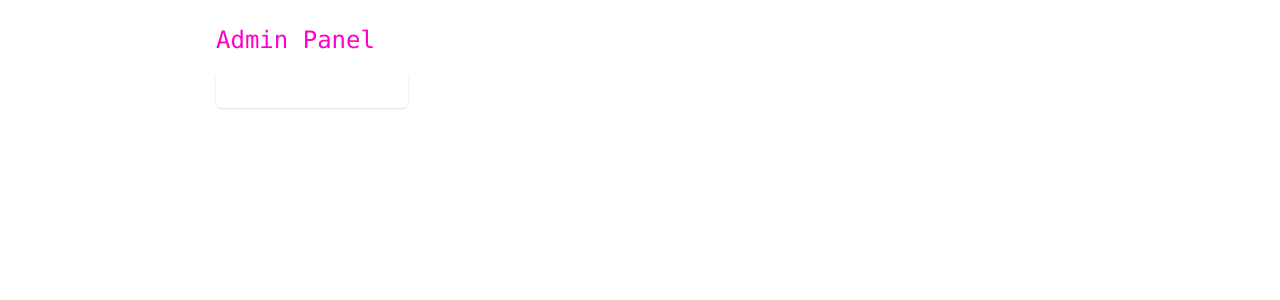
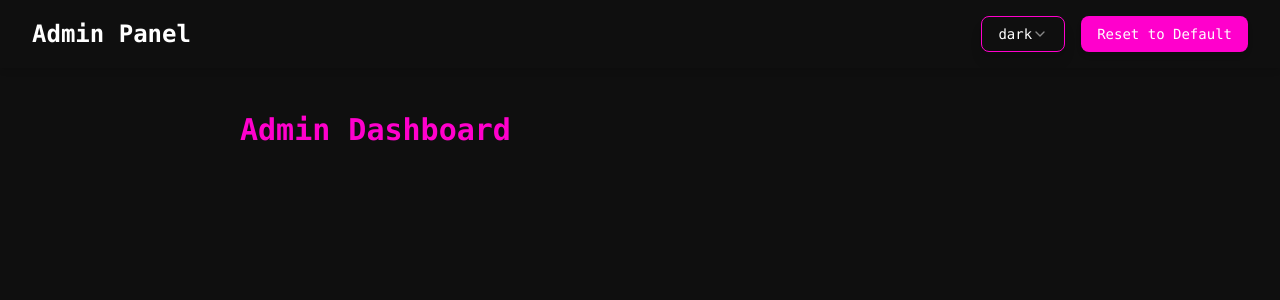
Before and after one commit to Darrellson/cyberpunk-blog, a Next.js app: page /admin in a window 1280 px wide. Shown: the top 300 px of the page. Built offline with nearby package versions, Linux system fonts and the light colour scheme.

Commit message:
fit:adinpanel, logic, tools.

```diff
--- a/app/admin/page.tsx
+++ b/app/admin/page.tsx
@@ -1,11 +1,11 @@
-'use client'
-import ThemeSwitcher from '@/components/ThemeSwitcher'
+import AdminPanel from '@/components/AdminToggle'
 
 export default function AdminPage() {
   return (
-    <div>
-      <h1 className="text-2xl mb-4 text-cyberpunk-primary">Admin Panel</h1>
-      <ThemeSwitcher />
+    <div className="pt-16">
+      {/* This adds space for the navbar */}
+      <h1 className="text-3xl text-cyberpunk-primary font-semibold p-6">Admin Dashboard</h1>
+      <AdminPanel />
     </div>
   )
 }
--- a/app/layout.tsx
+++ b/app/layout.tsx
@@ -1,15 +1,16 @@
 'use client'
+
 import '@/styles/globals.css'
 import type { ReactNode } from 'react'
 import { useEffect, useState } from 'react'
 
 export default function RootLayout({ children }: { children: ReactNode }) {
-  const [theme, setTheme] = useState('dark')
+  const [theme, setTheme] = useState('cyberpunk')
 
   useEffect(() => {
-    const stored = localStorage.getItem('theme') || 'dark'
+    const stored = localStorage.getItem('theme') || 'cyberpunk'
     setTheme(stored)
-    document.body.classList.remove('light', 'dark')
+    document.body.classList.remove('light', 'dark', 'cyberpunk')
     document.body.classList.add(stored)
   }, [])
 
--- a/app/page.tsx
+++ b/app/page.tsx
@@ -3,7 +3,7 @@ import JokeMicroblog from '@/components/JokeMicroblog'
 import MediaGallery from '@/components/MediaGallery'
 import AdminToggle from '@/components/AdminToggle'
 
-export const revalidate = 60; // ISR every 60s
+export const revalidate = 60;
 
 export default function HomePage() {
   return (
--- a/components/AdminToggle.tsx
+++ b/components/AdminToggle.tsx
@@ -1,32 +1,71 @@
 'use client'
 
-import { useState } from 'react'
-import ThemeSwitcher from './ThemeSwitcher'
+import { useEffect, useState } from 'react'
+import { Card, CardContent, CardHeader, CardTitle } from '@/components/ui/card'
 import { Button } from '@/components/ui/button'
-import { Card, CardContent, CardHeader, CardTitle } from '@/components/ui/card'
+import { Select, SelectContent, SelectItem, SelectTrigger, SelectValue } from '@/components/ui/select'
+import { motion, AnimatePresence } from 'framer-motion'
 
-export default function AdminToggle() {
-  const [isOpen, setIsOpen] = useState(false)
+const themes = ['light', 'dark', 'cyberpunk', 'retro', 'neon']
+
+export default function AdminPanel() {
+  const [theme, setTheme] = useState('dark')
+  const [mounted, setMounted] = useState(false)
+
+  useEffect(() => {
+    const stored = localStorage.getItem('theme') || 'dark'
+    setTheme(stored)
+    document.body.classList.remove('light', 'dark', 'cyberpunk', 'retro', 'neon')
+    document.body.classList.add(stored)
+    setMounted(true)
+  }, [])
+
+  useEffect(() => {
+    if (!mounted) return
+    document.body.classList.remove('light', 'dark', 'cyberpunk', 'retro', 'neon')
+    document.body.classList.add(theme)
+    localStorage.setItem('theme', theme)
+  }, [theme, mounted])
+
+  const resetTheme = () => {
+    setTheme('dark')
+    localStorage.removeItem('theme')
+  }
+
+  if (!mounted) return null
 
   return (
-    <div className="mt-6">
-      <Button
-        onClick={() => setIsOpen(!isOpen)}
-        className="bg-cyberpunk-primary text-white hover:bg-cyberpunk-secondary"
-      >
-        {isOpen ? 'Close Admin Panel' : 'Open Admin Panel'}
-      </Button>
-
-      {isOpen && (
-        <Card className="mt-4 border-cyberpunk-primary bg-black text-white">
-          <CardHeader>
-            <CardTitle className="text-cyberpunk-primary">Admin Panel</CardTitle>
-          </CardHeader>
-          <CardContent>
-            <ThemeSwitcher />
-          </CardContent>
-        </Card>
-      )}
-    </div>
+    <motion.div
+      key="admin-panel"
+      initial={{ opacity: 0, y: -40 }}
+      animate={{ opacity: 1, y: 0 }}
+      exit={{ opacity: 0, y: -40 }}
+      transition={{ duration: 0.4 }}
+      className="fixed top-0 left-0 right-0 z-50 bg-cyberpunk-background py-4 px-8 shadow-md"
+    >
+      <div className="flex justify-between items-center">
+        <div className="text-2xl text-white font-bold">Admin Panel</div>
+        <div className="flex gap-4">
+          <Select value={theme} onValueChange={setTheme}>
+            <SelectTrigger className="bg-cyberpunk-accent border-cyberpunk-primary text-white py-2 px-4 rounded-lg shadow-lg">
+              <SelectValue placeholder="Select Theme" />
+            </SelectTrigger>
+            <SelectContent>
+              {themes.map(t => (
+                <SelectItem key={t} value={t} className="capitalize">
+                  {t}
+                </SelectItem>
+              ))}
+            </SelectContent>
+          </Select>
+          <Button
+            onClick={resetTheme}
+            className="bg-cyberpunk-primary text-white py-2 px-4 rounded-lg shadow-md hover:bg-cyberpunk-secondary transition-all"
+          >
+            Reset to Default
+          </Button>
+        </div>
+      </div>
+    </motion.div>
   )
 }
--- a/components/Article.tsx
+++ b/components/Article.tsx
@@ -1,8 +1,11 @@
 'use client'
+
 import { Card, CardContent, CardHeader, CardTitle } from '@/components/ui/card'
+import { motion } from 'framer-motion'
 
 export default function Article() {
   return (
+    <motion.div initial={{ opacity: 0 }} animate={{ opacity: 1 }} transition={{ duration: 0.6 }}>
       <Card className="my-6 border-cyberpunk-primary">
         <CardHeader>
           <CardTitle className="text-cyberpunk-primary text-xl">Welcome to the Cyber Blog</CardTitle>
@@ -13,5 +16,6 @@ export default function Article() {
           <p>We regularly feature interviews with digital artists, synthwave playlists, and curated gear for your next net-run.</p>
         </CardContent>
       </Card>
+    </motion.div>
   )
 }
--- a/components/ThemeSwitcher.tsx
+++ b/components/ThemeSwitcher.tsx
@@ -3,31 +3,35 @@
 import { useEffect, useState } from 'react'
 import { Button } from '@/components/ui/button'
 
+const themes = ['light', 'dark', 'cyberpunk'] as const
+
 export default function ThemeSwitcher() {
-  const [theme, setTheme] = useState('light')
+  const [theme, setTheme] = useState('cyberpunk')
   const [mounted, setMounted] = useState(false)
 
   useEffect(() => {
-    const stored = localStorage.getItem('theme') || 'light'
+    const stored = localStorage.getItem('theme') || 'cyberpunk'
     setTheme(stored)
     setMounted(true)
   }, [])
 
   useEffect(() => {
     if (!mounted) return
-    document.body.classList.remove('light', 'dark')
+    document.body.classList.remove('light', 'dark', 'cyberpunk')
     document.body.classList.add(theme)
     localStorage.setItem('theme', theme)
   }, [theme, mounted])
 
   if (!mounted) return null
 
+  const nextTheme = themes[(themes.indexOf(theme as any) + 1) % themes.length]
+
   return (
     <Button
-      onClick={() => setTheme(theme === 'light' ? 'dark' : 'light')}
+      onClick={() => setTheme(nextTheme)}
       className="bg-cyberpunk-accent text-white hover:bg-cyberpunk-button-hover-bg"
     >
-      Switch to {theme === 'light' ? 'Dark' : 'Light'} Mode
+      Switch to {nextTheme} Mode
     </Button>
   )
 }
--- /dev/null
+++ b/components/ui/select.tsx
@@ -0,0 +1,159 @@
+"use client"
+
+import * as React from "react"
+import * as SelectPrimitive from "@radix-ui/react-select"
+import { Check, ChevronDown, ChevronUp } from "lucide-react"
+
+import { cn } from "@/lib/utils"
+
+const Select = SelectPrimitive.Root
+
+const SelectGroup = SelectPrimitive.Group
+
+const SelectValue = SelectPrimitive.Value
+
+const SelectTrigger = React.forwardRef<
+  React.ElementRef<typeof SelectPrimitive.Trigger>,
+  React.ComponentPropsWithoutRef<typeof SelectPrimitive.Trigger>
+>(({ className, children, ...props }, ref) => (
+  <SelectPrimitive.Trigger
+    ref={ref}
+    className={cn(
+      "flex h-9 w-full items-center justify-between whitespace-nowrap rounded-md border border-input bg-transparent px-3 py-2 text-sm shadow-sm ring-offset-background data-[placeholder]:text-muted-foreground focus:outline-none focus:ring-1 focus:ring-ring disabled:cursor-not-allowed disabled:opacity-50 [&>span]:line-clamp-1",
+      className
+    )}
+    {...props}
+  >
+    {children}
+    <SelectPrimitive.Icon asChild>
+      <ChevronDown className="h-4 w-4 opacity-50" />
+    </SelectPrimitive.Icon>
+  </SelectPrimitive.Trigger>
+))
+SelectTrigger.displayName = SelectPrimitive.Trigger.displayName
+
+const SelectScrollUpButton = React.forwardRef<
+  React.ElementRef<typeof SelectPrimitive.ScrollUpButton>,
+  React.ComponentPropsWithoutRef<typeof SelectPrimitive.ScrollUpButton>
+>(({ className, ...props }, ref) => (
+  <SelectPrimitive.ScrollUpButton
+    ref={ref}
+    className={cn(
+      "flex cursor-default items-center justify-center py-1",
+      className
+    )}
+    {...props}
+  >
+    <ChevronUp className="h-4 w-4" />
+  </SelectPrimitive.ScrollUpButton>
+))
+SelectScrollUpButton.displayName = SelectPrimitive.ScrollUpButton.displayName
+
+const SelectScrollDownButton = React.forwardRef<
+  React.ElementRef<typeof SelectPrimitive.ScrollDownButton>,
+  React.ComponentPropsWithoutRef<typeof SelectPrimitive.ScrollDownButton>
+>(({ className, ...props }, ref) => (
+  <SelectPrimitive.ScrollDownButton
+    ref={ref}
+    className={cn(
+      "flex cursor-default items-center justify-center py-1",
+      className
+    )}
+    {...props}
+  >
+    <ChevronDown className="h-4 w-4" />
+  </SelectPrimitive.ScrollDownButton>
+))
+SelectScrollDownButton.displayName =
+  SelectPrimitive.ScrollDownButton.displayName
+
+const SelectContent = React.forwardRef<
+  React.ElementRef<typeof SelectPrimitive.Content>,
+  React.ComponentPropsWithoutRef<typeof SelectPrimitive.Content>
+>(({ className, children, position = "popper", ...props }, ref) => (
+  <SelectPrimitive.Portal>
+    <SelectPrimitive.Content
+      ref={ref}
+      className={cn(
+        "relative z-50 max-h-[--radix-select-content-available-height] min-w-[8rem] overflow-y-auto overflow-x-hidden rounded-md border bg-popover text-popover-foreground shadow-md data-[state=open]:animate-in data-[state=closed]:animate-out data-[state=closed]:fade-out-0 data-[state=open]:fade-in-0 data-[state=closed]:zoom-out-95 data-[state=open]:zoom-in-95 data-[side=bottom]:slide-in-from-top-2 data-[side=left]:slide-in-from-right-2 data-[side=right]:slide-in-from-left-2 data-[side=top]:slide-in-from-bottom-2 origin-[--radix-select-content-transform-origin]",
+        position === "popper" &&
+          "data-[side=bottom]:translate-y-1 data-[side=left]:-translate-x-1 data-[side=right]:translate-x-1 data-[side=top]:-translate-y-1",
+        className
+      )}
+      position={position}
+      {...props}
+    >
+      <SelectScrollUpButton />
+      <SelectPrimitive.Viewport
+        className={cn(
+          "p-1",
+          position === "popper" &&
+            "h-[var(--radix-select-trigger-height)] w-full min-w-[var(--radix-select-trigger-width)]"
+        )}
+      >
+        {children}
+      </SelectPrimitive.Viewport>
+      <SelectScrollDownButton />
+    </SelectPrimitive.Content>
+  </SelectPrimitive.Portal>
+))
+SelectContent.displayName = SelectPrimitive.Content.displayName
+
+const SelectLabel = React.forwardRef<
+  React.ElementRef<typeof SelectPrimitive.Label>,
+  React.ComponentPropsWithoutRef<typeof SelectPrimitive.Label>
+>(({ className, ...props }, ref) => (
+  <SelectPrimitive.Label
+    ref={ref}
+    className={cn("px-2 py-1.5 text-sm font-semibold", className)}
+    {...props}
+  />
+))
+SelectLabel.displayName = SelectPrimitive.Label.displayName
+
+const SelectItem = React.forwardRef<
+  React.ElementRef<typeof SelectPrimitive.Item>,
+  React.ComponentPropsWithoutRef<typeof SelectPrimitive.Item>
+>(({ className, children, ...props }, ref) => (
+  <SelectPrimitive.Item
+    ref={ref}
+    className={cn(
+      "relative flex w-full cursor-default select-none items-center rounded-sm py-1.5 pl-2 pr-8 text-sm outline-none focus:bg-accent focus:text-accent-foreground data-[disabled]:pointer-events-none data-[disabled]:opacity-50",
+      className
+    )}
+    {...props}
+  >
+    <span className="absolute right-2 flex h-3.5 w-3.5 items-center justify-center">
+      <SelectPrimitive.ItemIndicator>
+        <Check className="h-4 w-4" />
+      </SelectPrimitive.ItemIndicator>
+    </span>
+    <SelectPrimitive.ItemText>{children}</SelectPrimitive.ItemText>
+  </SelectPrimitive.Item>
+))
+SelectItem.displayName = SelectPrimitive.Item.displayName
+
+const SelectSeparator = React.forwardRef<
+  React.ElementRef<typeof SelectPrimitive.Separator>,
+  React.ComponentPropsWithoutRef<typeof SelectPrimitive.Separator>
+>(({ className, ...props }, ref) => (
+  <SelectPrimitive.Separator
+    ref={ref}
+    className={cn("-mx-1 my-1 h-px bg-muted", className)}
+    {...props}
+  />
+))
+SelectSeparator.displayName = SelectPrimitive.Separator.displayName
+
+export {
+  Select,
+  SelectGroup,
+  SelectValue,
+  SelectTrigger,
+  SelectContent,
+  SelectLabel,
+  SelectItem,
+  SelectSeparator,
+  SelectScrollUpButton,
+  SelectScrollDownButton,
+}
--- a/package.json
+++ b/package.json
@@ -7,9 +7,11 @@
     "start": "next start"
   },
   "dependencies": {
+    "@radix-ui/react-select": "^2.2.4",
     "@radix-ui/react-slot": "^1.2.2",
     "class-variance-authority": "^0.7.1",
     "clsx": "^2.1.1",
+    "framer-motion": "^12.10.0",
     "lucide-react": "^0.507.0",
     "next": "14",
     "react": "18",
```
Also changed, not shown: components/JokeMicroblog.tsx (+8 -3 lines), components/MediaGallery.tsx (+13 -20 lines), 1 other file (tests, documents, lock files or other folders). Lines whose indentation alone changed are shown as unchanged.
